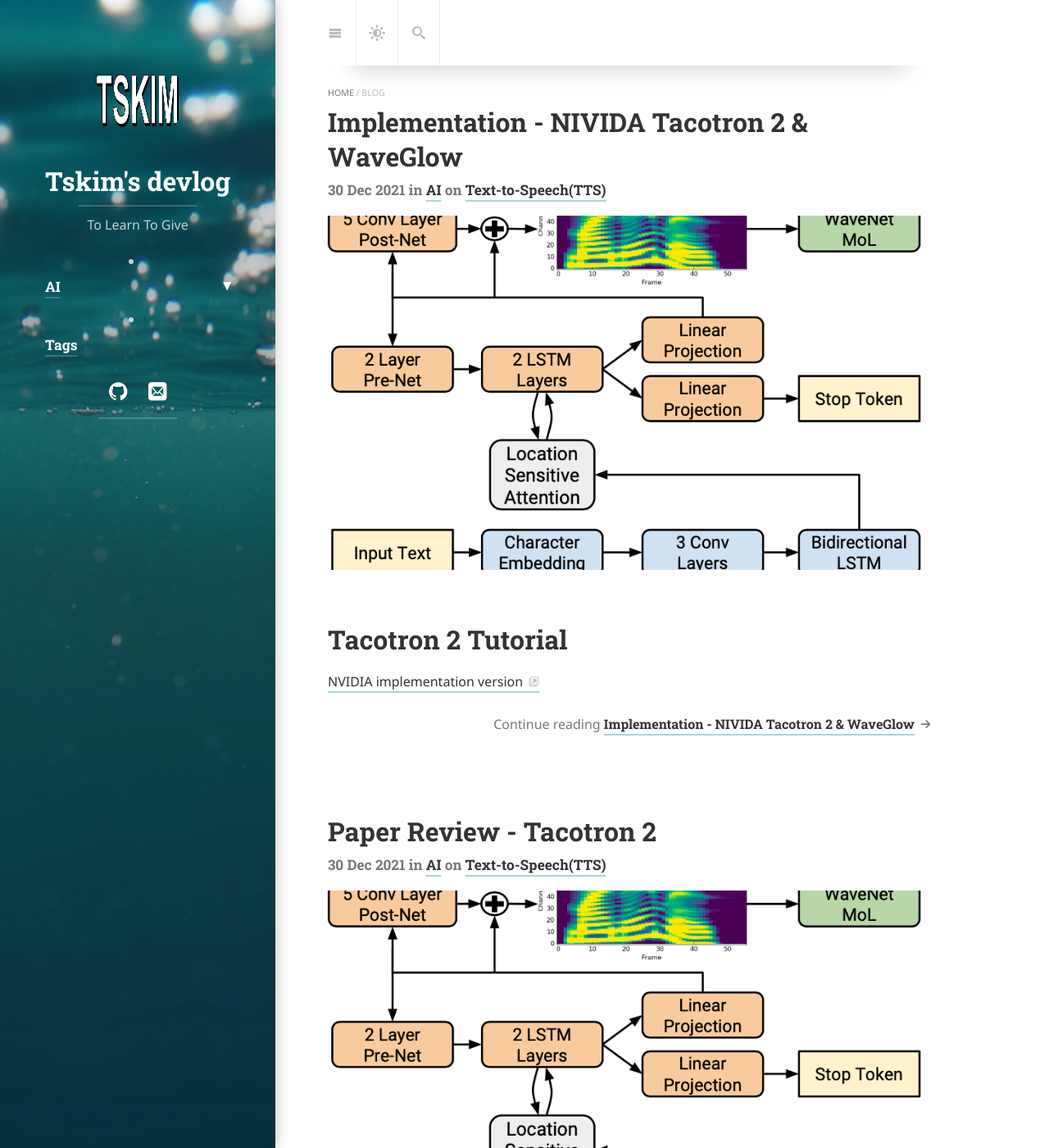
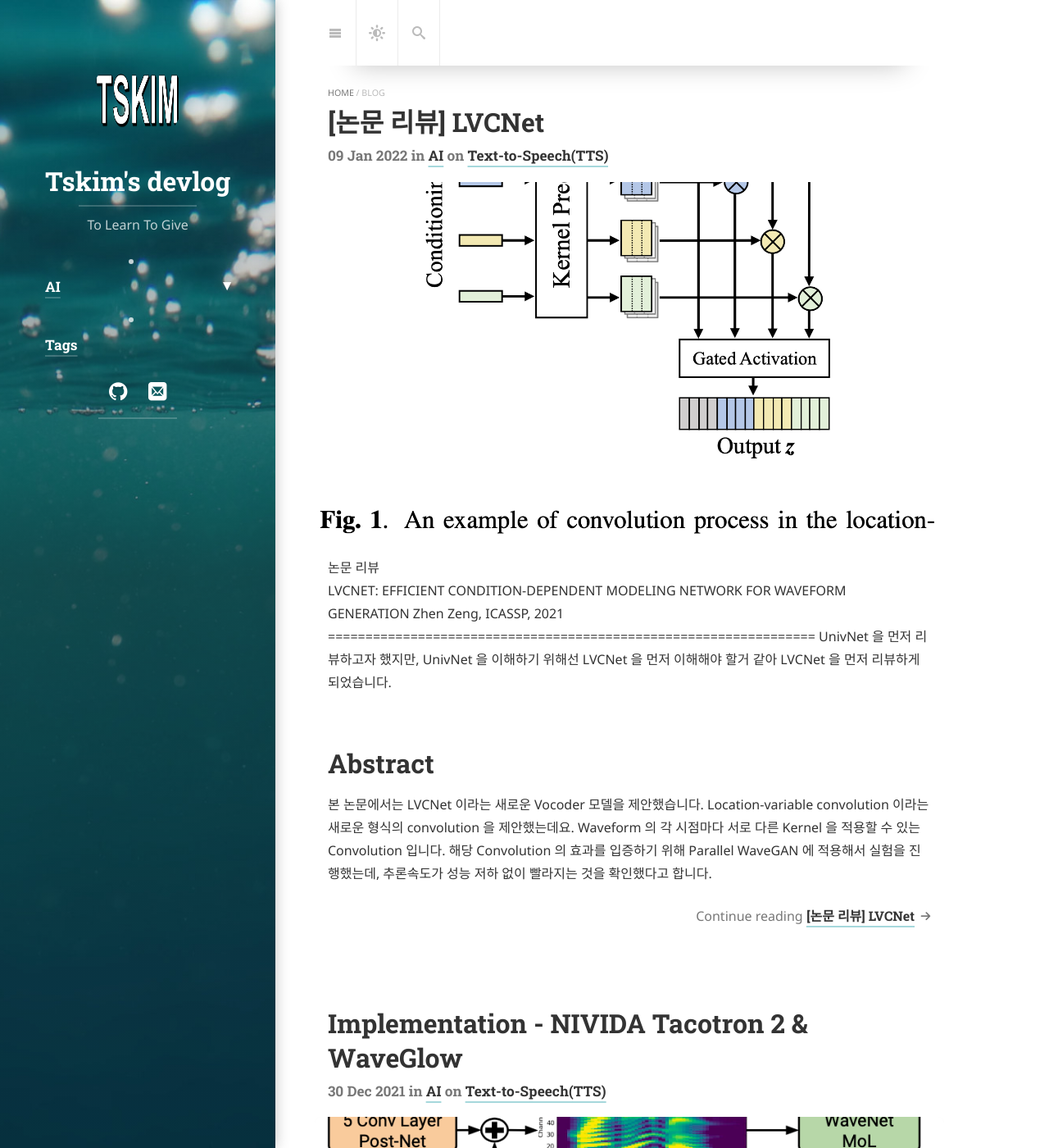
Before and after one commit to tskim9439/tskim9439.github.io, a Jekyll site: the page built from blog/index.html, in a window 1280 px wide and 1400 px high. Shown: the whole window at 82% size. Built offline with Jekyll 4.4.1, drawn with Linux system fonts in a browser that asks for light colours; cached includes are drawn as plain includes; nearby versions of some CDN libraries; some web fonts are replaced; library files that are not in the unit come from our copies; the list of posts is cut into pages by our own code; some of the changed lines change nothing that is shown; some of the changed text lies outside the part shown.

Commit message:
LVCNet Reviewed

```diff
--- a/_posts/ai/tts/2021-12-28-HiFiGAN.md
+++ b/_posts/ai/tts/2021-12-28-HiFiGAN.md
@@ -1,6 +1,6 @@
 ---
 layout: post
-title: "Paper Review - HiFi-GAN"
+title: "[논문 리뷰] HiFi-GAN"
 subtitle: "Paper Review"
 category: ai
 tags: tts
--- a/_posts/ai/tts/2021-12-30-Tacotron2.md
+++ b/_posts/ai/tts/2021-12-30-Tacotron2.md
@@ -1,6 +1,6 @@
 ---
 layout: post
-title: "Paper Review - Tacotron 2"
+title: "[논문 리뷰] Tacotron 2"
 subtitle: "Paper Review"
 category: ai
 tags: tts
--- /dev/null
+++ b/_posts/ai/tts/2022-1-9-LVCNet.md
@@ -0,0 +1,56 @@
+---
+layout: post
+title: "[논문 리뷰] LVCNet"
+subtitle: "Paper Review"
+category: ai
+tags: tts
+image:
+  path: /assets/LVCNet/LVC.png
+---
+논문 리뷰
+LVCNET: EFFICIENT CONDITION-DEPENDENT MODELING NETWORK FOR WAVEFORM GENERATION
+Zhen Zeng, ICASSP, 2021
+=================================================================
+UnivNet 을 먼저 리뷰하고자 했지만, UnivNet 을 이해하기 위해선 LVCNet 을 먼저 이해해야 할거 같아 LVCNet 을 먼저 리뷰하게 되었습니다.
+# Abstract
+ 본 논문에서는 LVCNet 이라는 새로운 Vocoder 모델을 제안했습니다. Location-variable convolution 이라는 새로운 형식의 convolution 을 제안했는데요. Waveform 의 각 시점마다 서로 다른 Kernel 을 적용할 수 있는 Convolution 입니다. 해당 Convolution 의 효과를 입증하기 위해 Parallel WaveGAN 에 적용해서 실험을 진행했는데, 추론속도가 성능 저하 없이 빨라지는 것을 확인했다고 합니다.
+
+ # Introduction
+
+DNN 이 음성합성 분야에 적용되고 초기에는 WaveNet 등 Auto-regressive 방식으로 접근했습니다. 높은 품질의 오디오를 생성할 수 있지만, 추론 속도가 매우 느리다는 단점이 있습니다. 이후에 이러한 문제를 해결하고자 WaveGlow, WaveFlow 등의 flow-based generation 모델이 제안되기도 했습니다. Gernerative adversarial networks (GANs) 도 적용되어 MelGAN, Parallel WaveGAN 등이 제안되었는데, 이러한 GANs 기반의 모델들은 이전에 제안되었던 방법들보다 훨씬 빠른 추론속도를 보였습니다. 이러한 모델들의 공통점은 Wavenet을 기반으로 두어, dilated causal network 를 이용해 long-term dependencies 를 계산하고, Mel-Spectrogram 을 입력으로 주어 gated input unit 을 위한 local condition 으로 활용한다는 점입니다. 그렇기 때문에 wavenet-like networks 는 time-dependent feature 를 효과적으로 추출하기 위해 많은 convolution layers 가 필요하게 됩니다.
+
+본 논문에서는 Time-dependency feature 를 더 효과적으로 추출할 수 있는 Location-variable convolution (LVC) 를 제안했습니다. LVC 는 Waveform 에서 각 간격마다 다른 kernel의 coefficient 를 사용할 수 있으며, Mel-Spectrogram 을 조건으로 활용하여 coefficient 를 구하게 됩니다. 저자들은 LVC 를 기반으로 LVCNet 모델 구조를 제안했고, 이를 Parallel WaveGAN 에 적용하여 더 효과적은 Vocoder 를 학습시킬 수 있었다고 합니다. 따라서 본 논문의 contribution 은 다음과 같이 세가지로 정리할 수 있습니다.
+
+- location-variable convolution 이라는 새로운 Convolution 방법을 제안했습니다.
+- LVC 를 기반으로 LVCNet 이라는 모델 구조를 설계했으며, Parallel WaveGAN에 적용했습니다.
+- Waveform을 생성하는 데 있어, LVC 의 효용성을 입증했습니다.
+
+# Proposed Method
+![LVC](/assets/LVCNet/LVC.png)
+## Location-Variable Convolution
+ 기존의 linear prediction vocoder의 경우, Auto-regressive 방법을 이용하기 위해, Acoustic feature 로 계산된 coefficient 를 이용하여 all-pole linear filter 를 생성하여 waveform을 생성했습니다. 이는 Wavenet Vocoder 와 매우 유사하지만, Wavnet 은 모든 frame에 대해 고정된 coefficient 를 사용합니다. 저자들은 위 사실을 활용하여, 각 waveform 구간 마다 그에 맞는 coefficient 를 구하고 적용시킬 수 있는 convolution 연산 방법을 생성하고자 했다고 합니다.
+
+ 위의 사진은 본 논문에서 제안하는 LVC 의 구조를 나타냅니다. 위의 그림에서 알 수 있듯이, Kernel Predictor 부분이 각 구간마다 다른 coefficient 를 출력하고, 이를 활용해 각 구간마다 다른 가중치 값을 가지고 convolution 연산을 수행하게 됩니다. 여기서 local-condition $$h$$ 는 그 시간 위치에 따른 acoustic feature, 즉 Mel-spectrogram 이 활용됩니다. 추가적으로 WaveNet 과 비슷하게 gated activation unit 을 적용했다고 합니다. 위의 내용을 수학적으로 정리하면 아래와 같습니다.
+
+![LVC equation](/assets/LVCNet/LVC_equation.png)
+
+여기서 Gated activation unit 은 식 (2) 에 해당 되는데, $Tanh$ 연산과 $sigmoid$ 가 함께 수행되는 부분입니다. $sigmoid$ 연산에 의해서 0 인 부분은 비활성화되고 다른 부분은 활성화되는 성질을 가지기 때문에 gated activation unit 이란 이름을 가지게 되었습니다.
+
+다시 되돌아와서, 위에 설명드린 바와 같이 LVC 는 각 구간마다 local condition 에 의해 waveform을 생성하는 데 있어, 서로 다른 coefficient 가 사용됩니다. 이 덕분에 기존의 convolution 연산보다 long-term dependency 를 활용할 수 있다고 주장합니다.
+
+![LVCNet](/assets/LVCNet/LVCNet.png)
+## LVCNet
+
+LVCNet 은 이름에서 알 수 있듯이, LVC layers 로 구성된 LVCNet Block 으로 이루어진 모델입니다. 각 LVCNet Block 은 여러개의 LVC layers 구성되어 있으며 factorial dilation coefficient 를 증가시키는 데, 이를 통해 더 넓은 Receptive field 를 사용할 수 있다고 합니다. 각 LVCNet block 들은 conditioning sequence, 즉 acoustic feature도 각 block 마다 입력으로 주어집니다. 그리고 마지막에 channel conversion 효과를 주기 위해 Linear layer 가 추가되었다고 하네요.
+
+## Parallel WaveGAN with LVCNet
+
+LVCNet 만 아니라, LVC 의 효용성을 확인하기 위해 Parallel WaveGAN 에 적용하여 그 성능 차이를 확인했습니다. 위의 그림에서 오른쪽 그림이 이를 나타냅니다. Generator 가 LVCNet 으로 대체되어 활용된 것을 확인 할 수 있습니다.
+
+# Experiment & Result
+
+![Result](/assets/LVCNet/LVC_Result.png)
+ 평각 항목으로는 Mean opinion score (MOS) 가 사용되었는데요. Parallel WaveGAN 과 비교했을 때, 매우 유사한 MOS 점수를 받았습니다. 하지만, RTF(CPU) 를 보면 그 연산 속도가 매우 빨라진 것을 확인할 수 있습니다. 즉, 성능 저하 없이 매우 빠르게 작동하는 것을 확인할 수 있습니다.
+
+ # 나의 의견
+ 소리 데이터는 continous 한 데이터인데, 각 구간 별로 서로 다른 가중치를 가지는 convolution filter 를 사용할 수 있는 방법에 제안되어 매우 흥미롭게 읽었습니다. 그런데 한가지 아쉬운 점은 본 논문에서 Kernel Predictor가 매우 중요한 역할을 하는 데 해당 모듈 구조를 공개하지 않은 것 같아 아쉽습니다.
```
Also changed, not shown: assets/LVCNet/LVC.png (added), assets/LVCNet/LVCNet.png (added), assets/LVCNet/LVC_Result.png (added), assets/LVCNet/LVC_equation.png (added), 1 other file.
